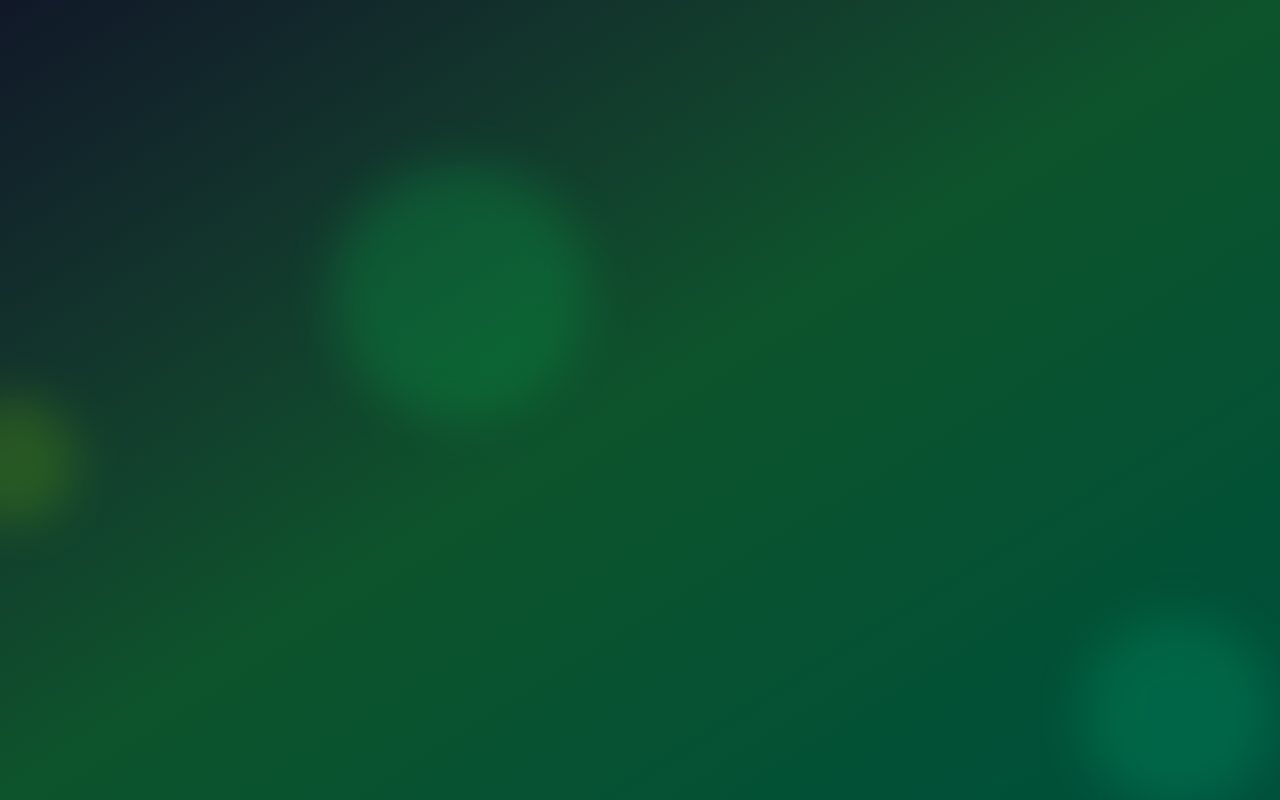
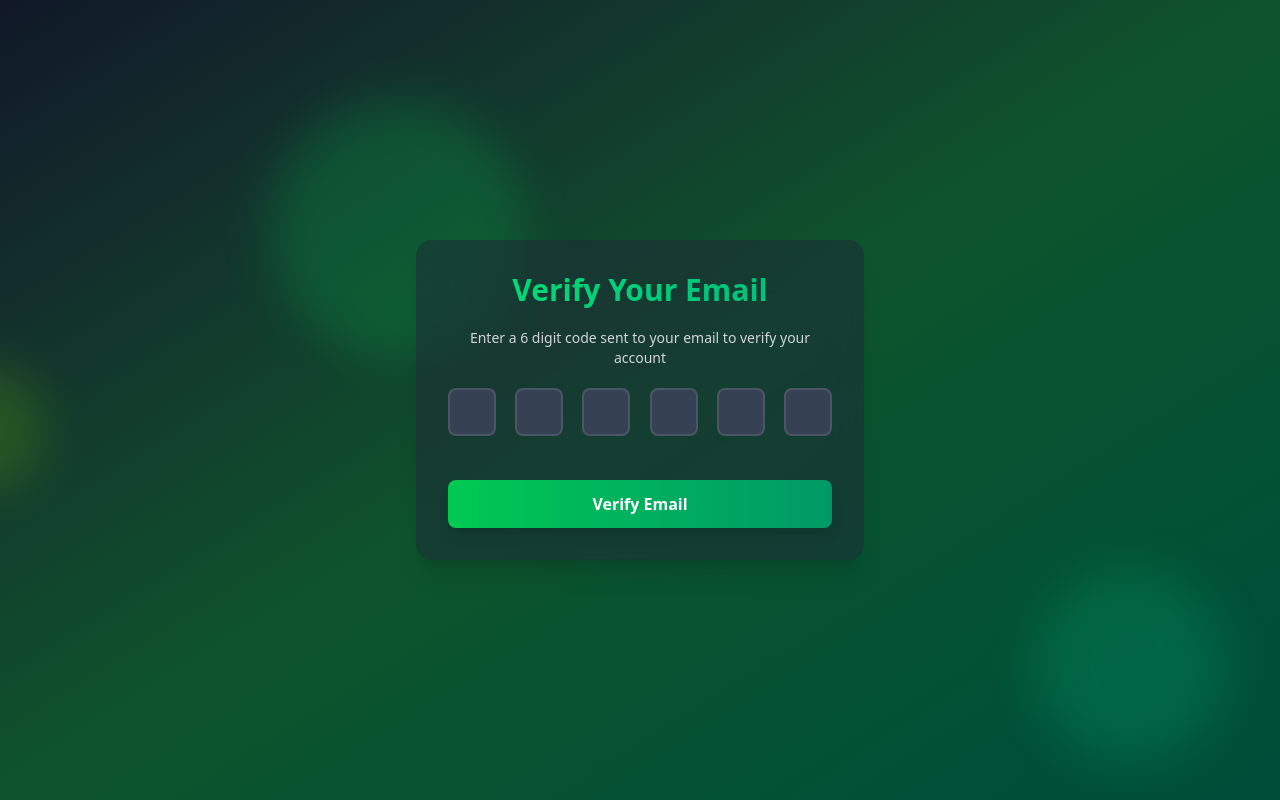
Before and after one commit to Its-me-ak/AuthFlow, a React (Vite) app in the folder frontend/: page /verify-email in a window 1280 px wide. Before the commit this address had no page. Built offline with nearby package versions, Linux system fonts and the light colour scheme.

Commit message:
feat: add EmailVerificationPage component and update routing in AppRoutes

```diff
--- /dev/null
+++ b/frontend/src/pages/EmailVerificationPage.jsx
@@ -0,0 +1,117 @@
+import React, { useEffect, useRef, useState } from 'react'
+import { motion } from "motion/react"
+import { Loader } from 'lucide-react'
+import { useNavigate } from 'react-router-dom'
+
+const EmailVerificationPage = () => {
+    const isLoading = false
+    const [code, setCode] = useState([
+        '',
+        '',
+        '',
+        '',
+        '',
+        ''
+    ])
+    const inputRef = useRef([])
+    const navigate = useNavigate()
+
+    const handleChange = (index, value) => {
+        const newCode = [...code];
+
+        // Handle pasted content (max 6 digits)
+        if (value.length > 1) {
+            const pastedCode = value.slice(0, 6).split("");
+            for (let i = 0; i < 6; i++) {
+                newCode[i] = pastedCode[i] || "";
+            }
+            setCode(newCode);
+
+            const lastFilledIndex = newCode.findLastIndex((digit) => digit !== "");
+            const focusIndex = lastFilledIndex < 5 ? lastFilledIndex + 1 : 5;
+            inputRef.current[focusIndex]?.focus();
+        } else {
+            newCode[index] = value;
+            setCode(newCode);
+
+            if (value && index < 5) {
+                inputRef.current[index + 1]?.focus();
+            }
+        }
+    };
+
+
+
+    const handleKeyDown = (index, e) => {
+        if (e.key === 'Backspace' && !code[index] && index > 0) {
+            inputRef.current[index - 1]?.focus()
+        }
+    }
+
+    const handleSubmit = (e) => {
+        e.preventDefault();
+        const verificationCode = code.join('')
+        console.log("Verification Code submitted:", verificationCode);
+
+    }
+
+    // Auto submit when all inputs are filled
+    useEffect(() => {
+        if(code.every((digit) => digit !== '')){
+            handleSubmit( new Event("submit"))
+        }
+    }, [code])
+
+    return (
+        <motion.div
+            initial={{ opacity: 0, y: 20 }}
+            animate={{ opacity: 1, y: 0 }}
+            transition={{ duration: 0.5 }}
+            className="max-w-md w-full bg-gray-800/50 backdrop-filter backdrop-blur-xl rounded-2xl shadow-xl overflow-hidden"
+        >
+            <div className='p-8'>
+                <h2 className='text-3xl font-bold mb-5 text-center bg-gradient-to-r from-green-400 to-emerald-500 bg-clip-text text-transparent'>
+                    Verify Your Email
+                </h2>
+                <p className='text-gray-300 text-center text-sm mb-5'>
+                    Enter a 6 digit code sent to your email to verify your account
+                </p>
+                <form className='space-y-6' onSubmit={handleSubmit}>
+                    <div className='flex justify-between'>
+                        {code.map((digit, i) => (
+                            <input
+                                key={i}
+                                ref={(el) => (inputRef.current[i] = el)}
+                                type="text"
+                                name={`code${i}`}
+                                value={digit}
+                                maxLength={6}
+                                onChange={(e) => handleChange(i, e.target.value)}
+                                onKeyDown={(e) => handleKeyDown(i, e)}
+                                className="w-12 h-12 text-center text-white text-2xl font-bold bg-gray-700 border-2 border-gray-600 rounded-lg focus:border-green-500 focus:outline-none transition duration-200"
+                                autoComplete="off"
+                            />
+                        ))}
+                    </div>
+
+                    <motion.button
+                        type="submit"
+                        className='mt-5 w-full py-3 px-4 bg-gradient-to-r from-green-500 to-emerald-600 text-white
+                    font-bold rounded-lg shadow-lg hover:from-green-600
+                    hover:to-emerald-700 focus:outline-none focus:ring-2 focus:ring-green-500 focus:ring-offset-2
+                    focus:ring-offset-gray-900 transition duration-200 disabled:opacity-50'
+                        whileHover={{ scale: 1.02 }}
+                        whileTap={{ scale: 0.98 }}
+                        disabled={isLoading}
+                    >
+                        {
+                            isLoading ? <Loader className='w-6 h-6 animate-spin mx-auto' /> : "Verify Email"
+                        }
+                    </motion.button>
+                </form>
+            </div>
+        </motion.div>
+    )
+}
+
+export default EmailVerificationPage
--- a/frontend/src/routes/AppRoutes.jsx
+++ b/frontend/src/routes/AppRoutes.jsx
@@ -2,12 +2,14 @@ import React from "react";
 import { Routes, Route } from "react-router-dom";
 import SignUpPage from "../pages/SignUpPage";
 import LoginPage from "../pages/LoginPage";
+import EmailVerificationPage from "../pages/EmailVerificationPage";
 
 const AppRoutes = () => (
     <Routes>
         <Route path="/" element={"Home"} />
         <Route path="/signup" element={<SignUpPage />} />
         <Route path="/login" element={<LoginPage />} />
+        <Route path="/verify-email" element={<EmailVerificationPage/>} />
     </Routes>
 );
 
```
